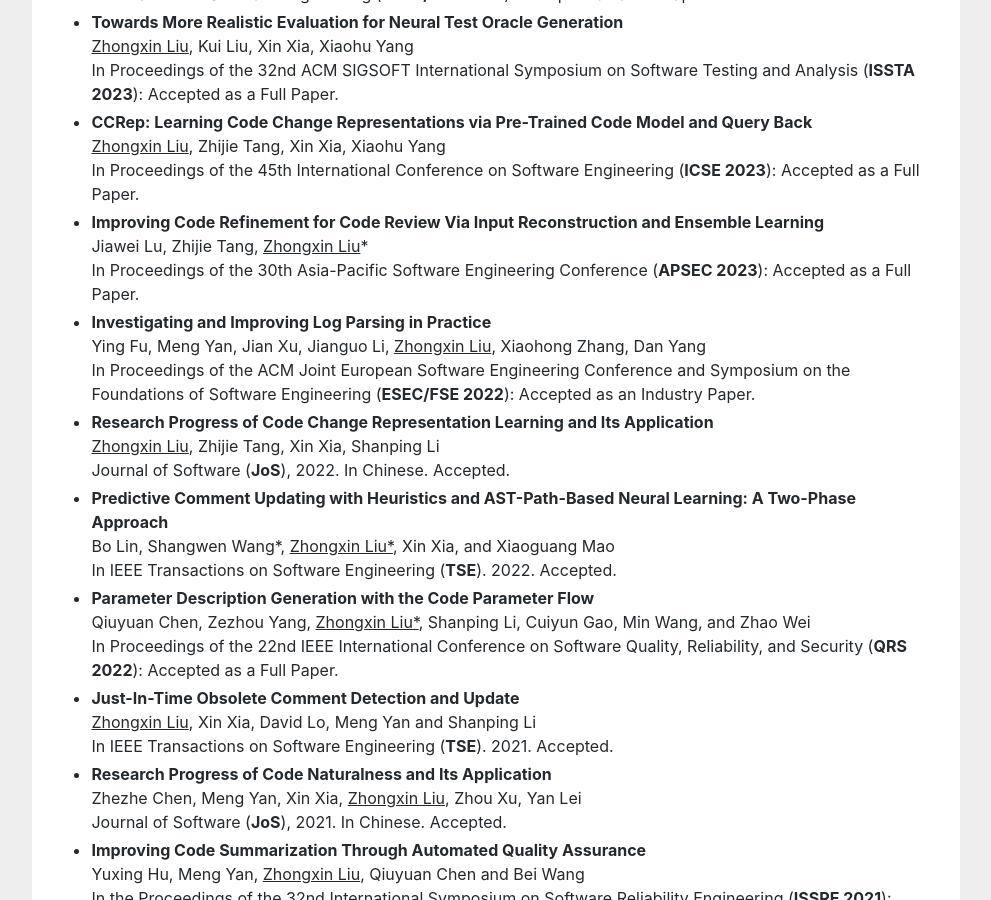
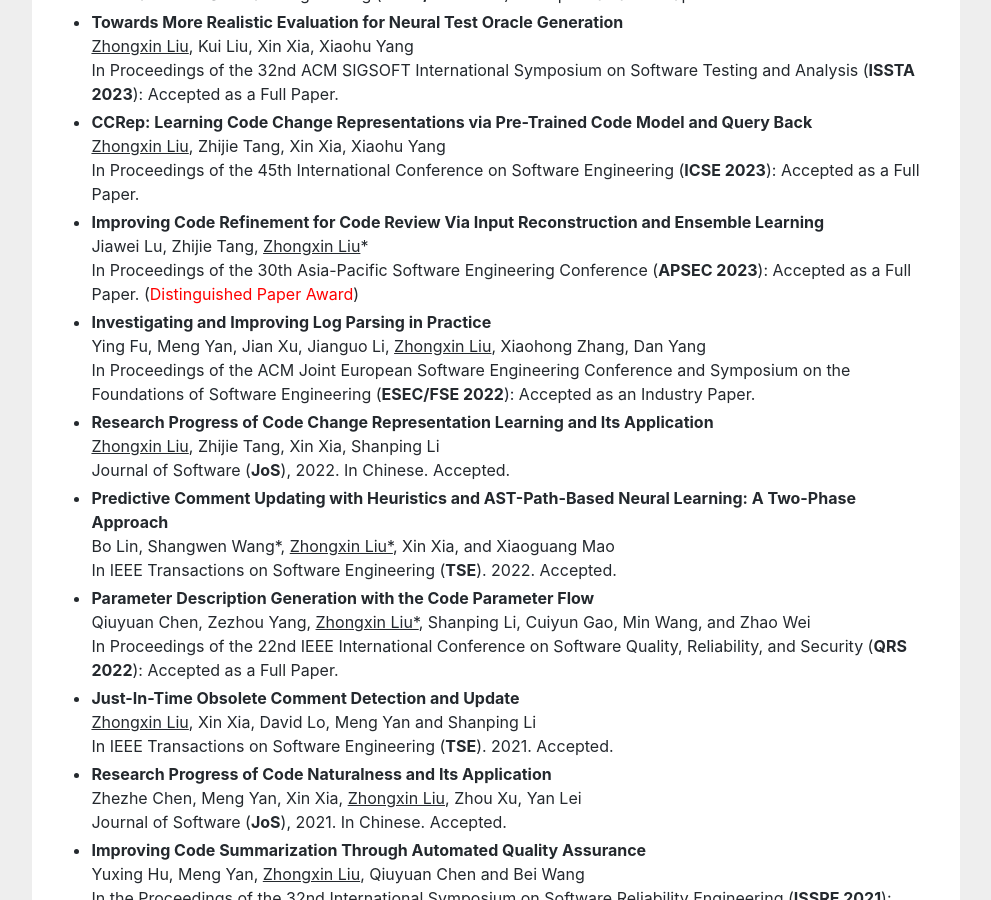
Before and after one commit to zhongxin-liu/zhongxin-liu.github.io, a Jekyll site: the page index.html, which Jekyll copies as it is, in a window 1280 px wide and 900 px high, scrolled down 1357 px. Shown: the whole window, without its empty margins (144-1135 px from the left). Built offline with Jekyll 4.4.1, drawn with Linux system fonts in a browser that asks for light colours.

Commit message:
Update index.html

```diff
--- a/index.html
+++ b/index.html
@@ -124,7 +124,7 @@
 						<b>Improving Code Refinement for Code Review Via Input Reconstruction and Ensemble Learning</b>
 						<br>
 						Jiawei Lu, Zhijie Tang, <u>Zhongxin Liu</u>*<br>
-						In Proceedings of the 30th Asia-Pacific Software Engineering Conference (<b>APSEC 2023</b>): Accepted as a Full Paper.
+						In Proceedings of the 30th Asia-Pacific Software Engineering Conference (<b>APSEC 2023</b>): Accepted as a Full Paper.  (<span class="red">Distinguished Paper Award</span>)
 					</li>
 					<li>
 						<b>Investigating and Improving Log Parsing in Practice</b>
```
